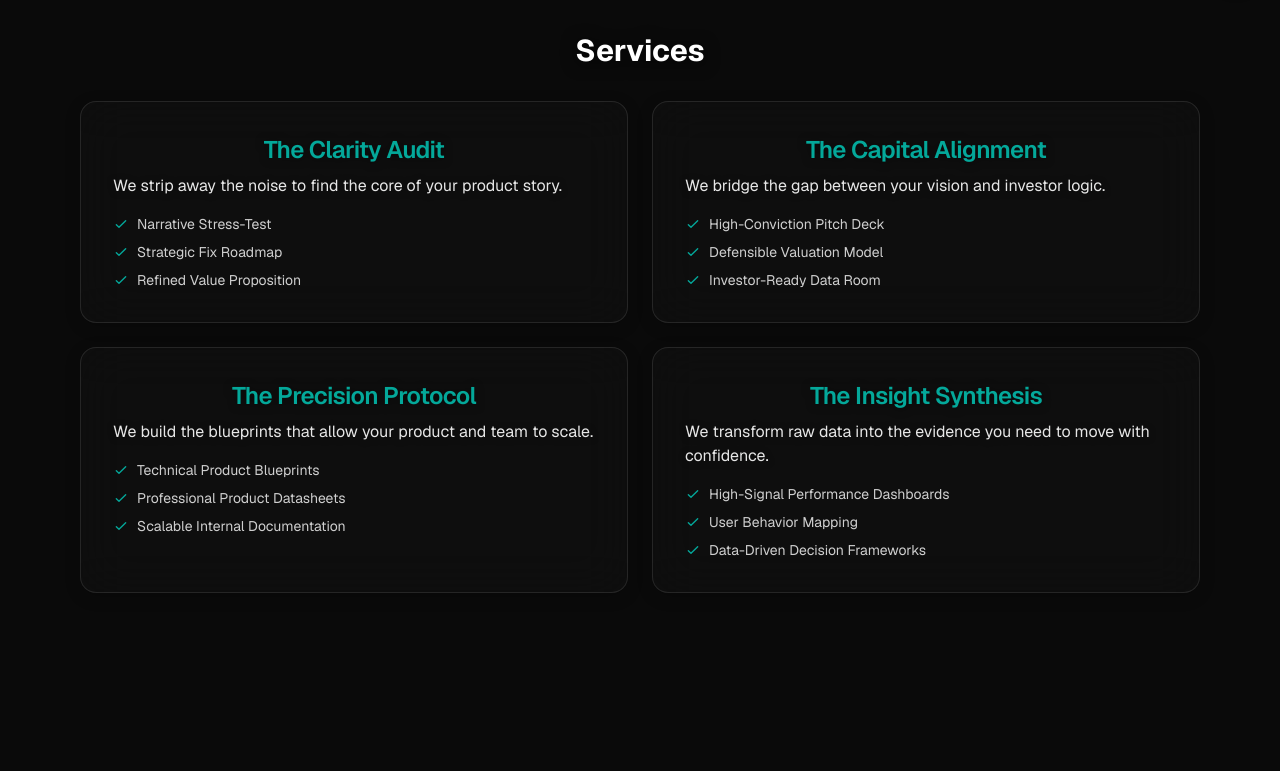
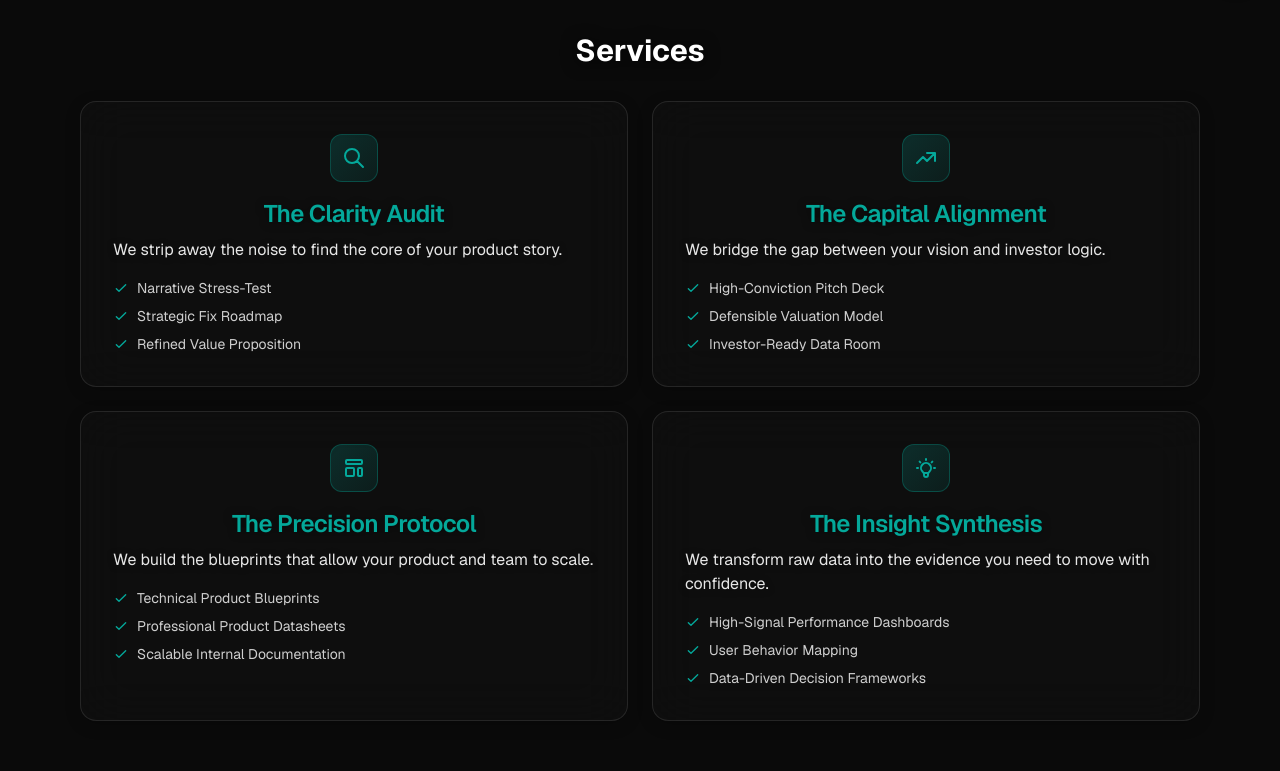
Before and after one commit to Drakhtar359/mozuk-site, a Next.js app in the folder apps/web/: page / in a window 1280 px wide. Shown: the part 800-1571 px from the top of the page. Built offline with nearby package versions, Linux system fonts and the light colour scheme.

Commit message:
Add distinctive icons for each service card

```diff
--- a/apps/web/src/app/page.tsx
+++ b/apps/web/src/app/page.tsx
@@ -47,6 +47,12 @@ export default function Home() {
                 <div className="group relative rounded-2xl overflow-hidden border border-white/10 bg-white/[0.02] backdrop-blur-xl p-6 sm:p-8 hover:bg-white/[0.05] hover:border-[var(--brand)]/30 transition-all duration-300 shadow-[0_4px_16px_rgba(0,0,0,0.2)] h-full flex flex-col">
                   <div className="absolute inset-0 bg-gradient-to-br from-[var(--brand)]/5 via-transparent to-transparent opacity-0 group-hover:opacity-100 transition-opacity duration-300 rounded-2xl pointer-events-none"></div>
                   <div className="relative z-10 flex-1 flex flex-col">
+                    {/* Icon */}
+                    <div className="w-12 h-12 mb-4 rounded-xl bg-gradient-to-br from-[var(--brand)]/20 to-[var(--brand)]/10 border border-[var(--brand)]/30 flex items-center justify-center mx-auto">
+                      <svg className="w-6 h-6 text-[var(--brand)]" fill="none" stroke="currentColor" viewBox="0 0 24 24">
+                        <path strokeLinecap="round" strokeLinejoin="round" strokeWidth={2} d="M21 21l-6-6m2-5a7 7 0 11-14 0 7 7 0 0114 0z" />
+                      </svg>
+                    </div>
                     <h3 className="text-xl sm:text-2xl font-semibold tracking-tight text-[var(--brand)] drop-shadow-[0_1px_4px_rgba(0,0,0,0.6)] mb-2 text-center">The Clarity Audit</h3>
                     <p className="text-sm sm:text-base text-white/90 drop-shadow-[0_1px_3px_rgba(0,0,0,0.5)] mb-4">We strip away the noise to find the core of your product story.</p>
                     <ul className="space-y-2 text-sm text-white/80">
@@ -78,6 +84,12 @@ export default function Home() {
                 <div className="group relative rounded-2xl overflow-hidden border border-white/10 bg-white/[0.02] backdrop-blur-xl p-6 sm:p-8 hover:bg-white/[0.05] hover:border-[var(--brand)]/30 transition-all duration-300 shadow-[0_4px_16px_rgba(0,0,0,0.2)] h-full flex flex-col">
                   <div className="absolute inset-0 bg-gradient-to-br from-[var(--brand)]/5 via-transparent to-transparent opacity-0 group-hover:opacity-100 transition-opacity duration-300 rounded-2xl pointer-events-none"></div>
                   <div className="relative z-10 flex-1 flex flex-col">
+                    {/* Icon */}
+                    <div className="w-12 h-12 mb-4 rounded-xl bg-gradient-to-br from-[var(--brand)]/20 to-[var(--brand)]/10 border border-[var(--brand)]/30 flex items-center justify-center mx-auto">
+                      <svg className="w-6 h-6 text-[var(--brand)]" fill="none" stroke="currentColor" viewBox="0 0 24 24">
+                        <path strokeLinecap="round" strokeLinejoin="round" strokeWidth={2} d="M13 7h8m0 0v8m0-8l-8 8-4-4-6 6" />
+                      </svg>
+                    </div>
                     <h3 className="text-xl sm:text-2xl font-semibold tracking-tight text-[var(--brand)] drop-shadow-[0_1px_4px_rgba(0,0,0,0.6)] mb-2 text-center">The Capital Alignment</h3>
                     <p className="text-sm sm:text-base text-white/90 drop-shadow-[0_1px_3px_rgba(0,0,0,0.5)] mb-4">We bridge the gap between your vision and investor logic.</p>
                     <ul className="space-y-2 text-sm text-white/80">
@@ -109,6 +121,12 @@ export default function Home() {
                 <div className="group relative rounded-2xl overflow-hidden border border-white/10 bg-white/[0.02] backdrop-blur-xl p-6 sm:p-8 hover:bg-white/[0.05] hover:border-[var(--brand)]/30 transition-all duration-300 shadow-[0_4px_16px_rgba(0,0,0,0.2)] h-full flex flex-col">
                   <div className="absolute inset-0 bg-gradient-to-br from-[var(--brand)]/5 via-transparent to-transparent opacity-0 group-hover:opacity-100 transition-opacity duration-300 rounded-2xl pointer-events-none"></div>
                   <div className="relative z-10 flex-1 flex flex-col">
+                    {/* Icon */}
+                    <div className="w-12 h-12 mb-4 rounded-xl bg-gradient-to-br from-[var(--brand)]/20 to-[var(--brand)]/10 border border-[var(--brand)]/30 flex items-center justify-center mx-auto">
+                      <svg className="w-6 h-6 text-[var(--brand)]" fill="none" stroke="currentColor" viewBox="0 0 24 24">
+                        <path strokeLinecap="round" strokeLinejoin="round" strokeWidth={2} d="M4 5a1 1 0 011-1h14a1 1 0 011 1v2a1 1 0 01-1 1H5a1 1 0 01-1-1V5zM4 13a1 1 0 011-1h6a1 1 0 011 1v6a1 1 0 01-1 1H5a1 1 0 01-1-1v-6zM16 13a1 1 0 011-1h2a1 1 0 011 1v6a1 1 0 01-1 1h-2a1 1 0 01-1-1v-6z" />
+                      </svg>
+                    </div>
                     <h3 className="text-xl sm:text-2xl font-semibold tracking-tight text-[var(--brand)] drop-shadow-[0_1px_4px_rgba(0,0,0,0.6)] mb-2 text-center">The Precision Protocol</h3>
                     <p className="text-sm sm:text-base text-white/90 drop-shadow-[0_1px_3px_rgba(0,0,0,0.5)] mb-4">We build the blueprints that allow your product and team to scale.</p>
                     <ul className="space-y-2 text-sm text-white/80">
@@ -140,6 +158,12 @@ export default function Home() {
                 <div className="group relative rounded-2xl overflow-hidden border border-white/10 bg-white/[0.02] backdrop-blur-xl p-6 sm:p-8 hover:bg-white/[0.05] hover:border-[var(--brand)]/30 transition-all duration-300 shadow-[0_4px_16px_rgba(0,0,0,0.2)] h-full flex flex-col">
                   <div className="absolute inset-0 bg-gradient-to-br from-[var(--brand)]/5 via-transparent to-transparent opacity-0 group-hover:opacity-100 transition-opacity duration-300 rounded-2xl pointer-events-none"></div>
                   <div className="relative z-10 flex-1 flex flex-col">
+                    {/* Icon */}
+                    <div className="w-12 h-12 mb-4 rounded-xl bg-gradient-to-br from-[var(--brand)]/20 to-[var(--brand)]/10 border border-[var(--brand)]/30 flex items-center justify-center mx-auto">
+                      <svg className="w-6 h-6 text-[var(--brand)]" fill="none" stroke="currentColor" viewBox="0 0 24 24">
+                        <path strokeLinecap="round" strokeLinejoin="round" strokeWidth={2} d="M9.663 17h4.673M12 3v1m6.364 1.636l-.707.707M21 12h-1M4 12H3m3.343-5.657l-.707-.707m2.828 9.9a5 5 0 117.072 0l-.548.547A3.374 3.374 0 0014 18.469V19a2 2 0 11-4 0v-.531c0-.895-.356-1.754-.988-2.386l-.548-.547z" />
+                      </svg>
+                    </div>
                     <h3 className="text-xl sm:text-2xl font-semibold tracking-tight text-[var(--brand)] drop-shadow-[0_1px_4px_rgba(0,0,0,0.6)] mb-2 text-center">The Insight Synthesis</h3>
                     <p className="text-sm sm:text-base text-white/90 drop-shadow-[0_1px_3px_rgba(0,0,0,0.5)] mb-4">We transform raw data into the evidence you need to move with confidence.</p>
                     <ul className="space-y-2 text-sm text-white/80">
```
